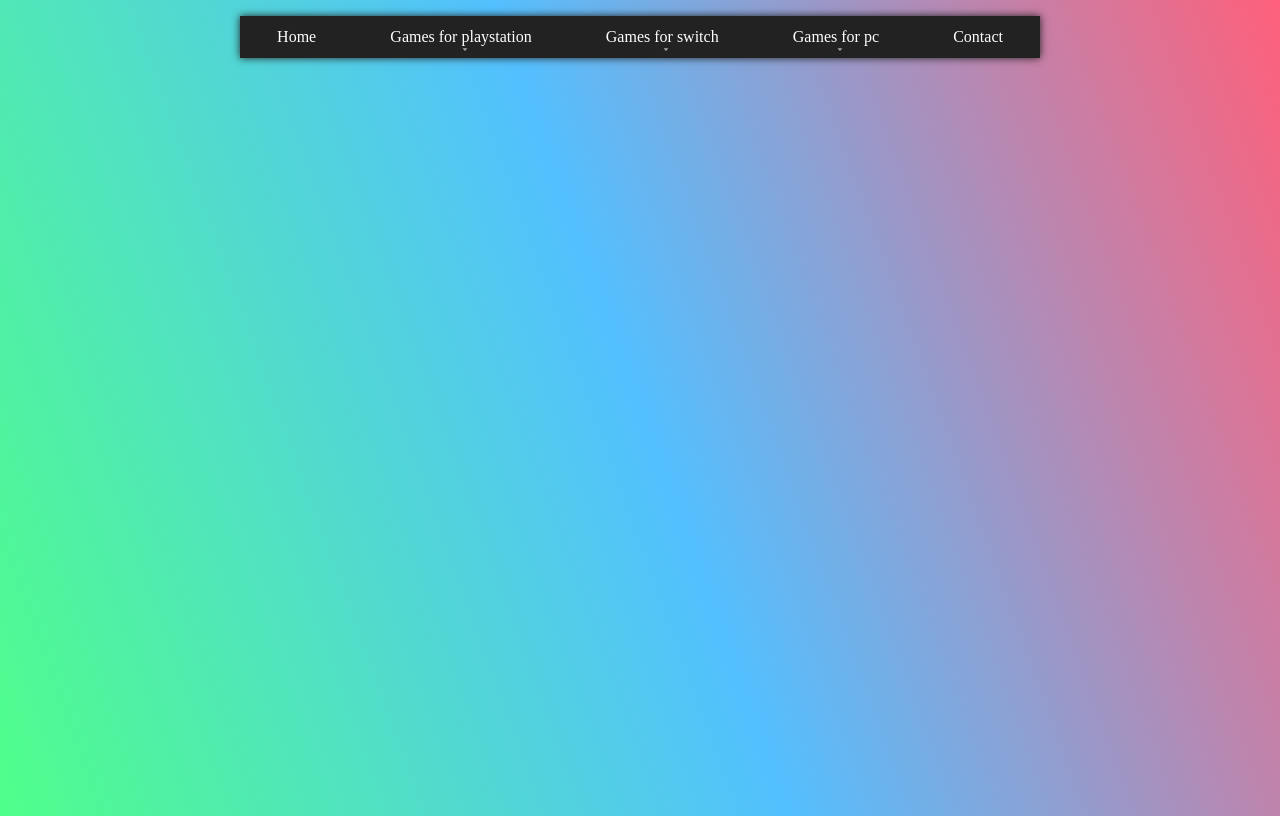
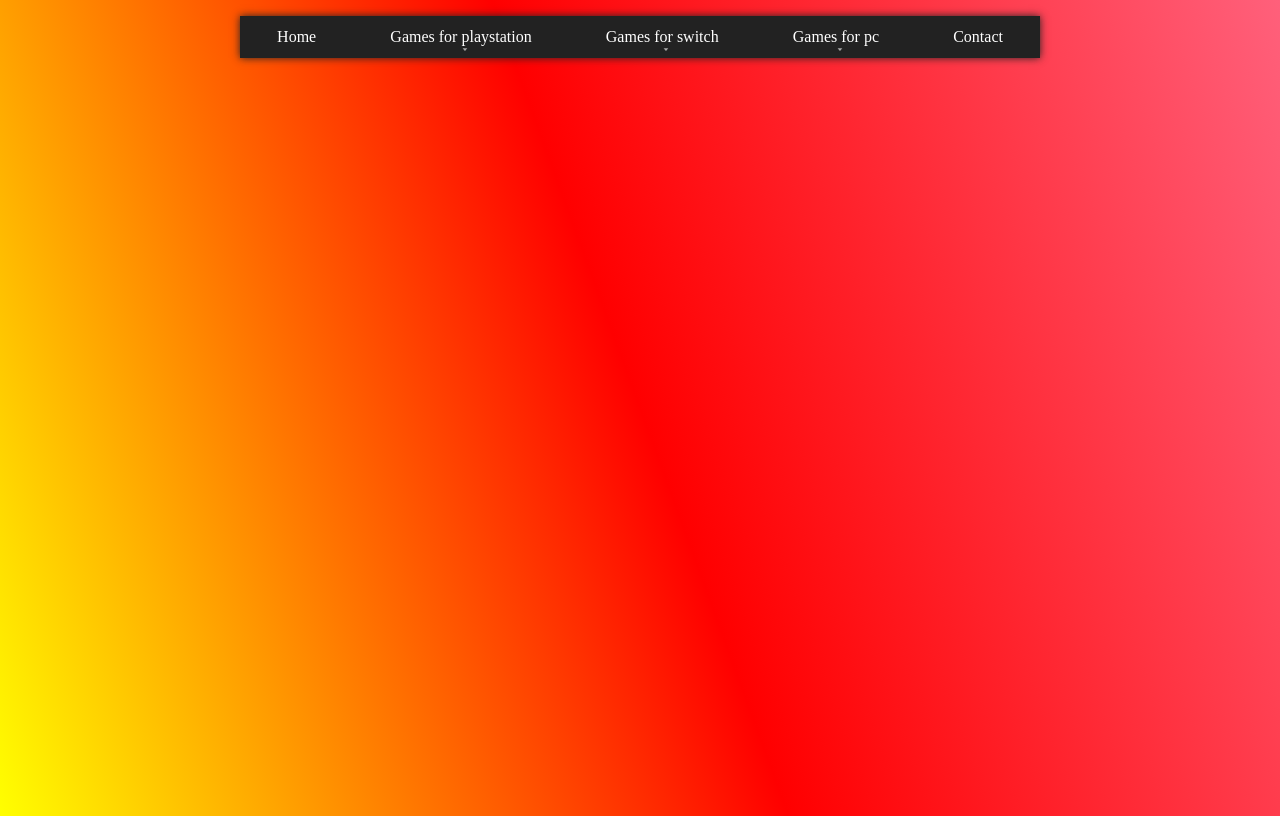
Before and after one commit to TheFox088/onsdag-oppgave-4, a plain HTML site: page index.html in a window 1280 px wide. Drawn offline with Linux system fonts and the light colour scheme.

Commit message:
onsdag oppgave 4

```diff
--- a/style.css
+++ b/style.css
@@ -6,7 +6,7 @@
 }
 
 body {
-    background-image: linear-gradient(70deg, #4fff8a, #53c0ff, #ff607b);
+    background-image: linear-gradient(70deg, #ffff00, #ff0000, #ff607b);
     height: 100vh;
 }
 
```
